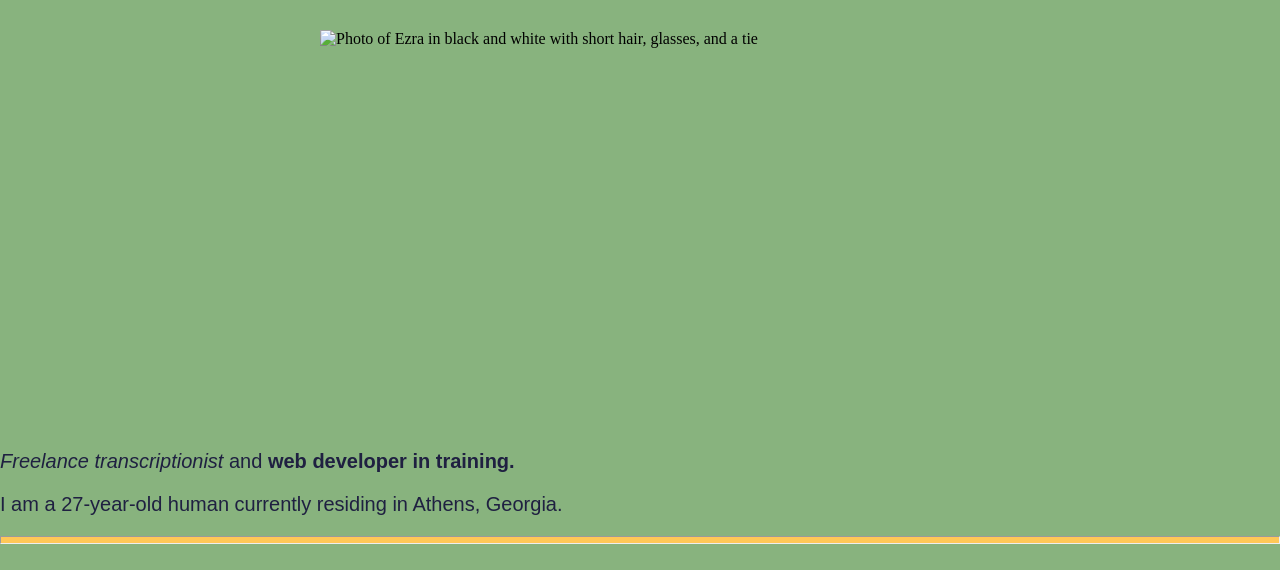
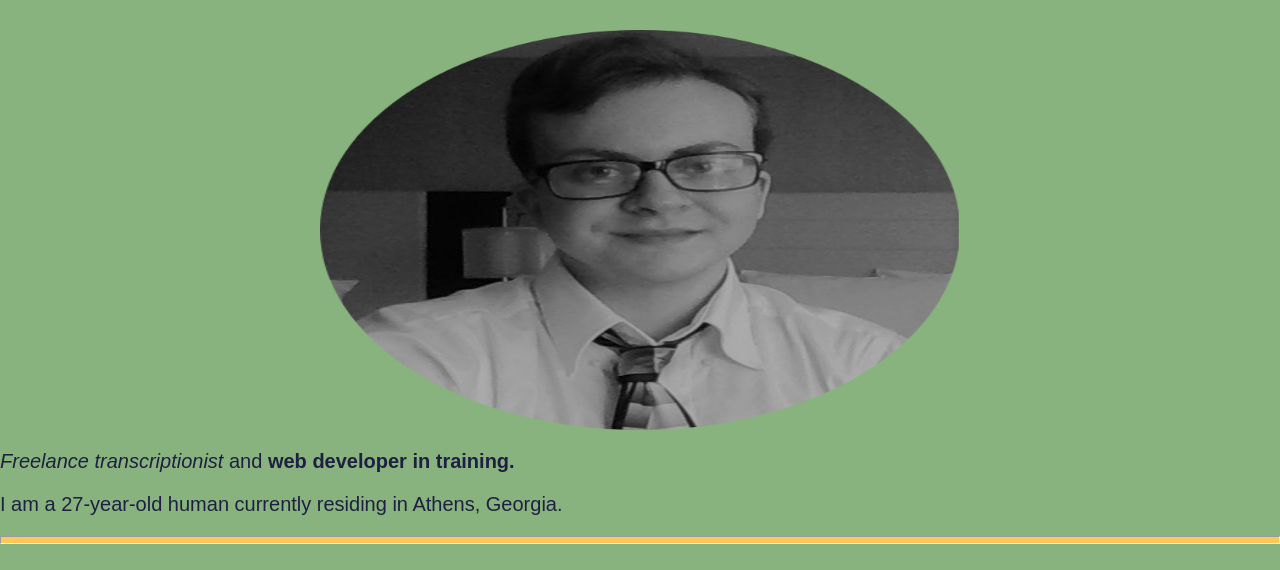
Before and after one commit to camp-ezra/personal-site, a plain HTML site: page index.html in a window 1280 px wide. Shown: the part 190-760 px from the top of the page. Drawn offline with nearby package versions, Linux system fonts and the light colour scheme.

Commit message:
Update index.html
Fixed issue with not showing photo due to not including the 'images' file name in the image file link.

```diff
--- a/index.html
+++ b/index.html
@@ -15,7 +15,7 @@
   </header>
 
   <main>
-    <img src="ezra-avatar.png" alt="Photo of Ezra in black and white with short hair, glasses, and a tie" title="Ezra" height="400" class = "center"/>
+    <img src="images/ezra-avatar.png" alt="Photo of Ezra in black and white with short hair, glasses, and a tie" title="Ezra" height="400" class = "center"/>
 
     <p><em>Freelance transcriptionist</em> and <strong>web developer in training.</strong></p>
     <p>I am a 27-year-old human currently residing in Athens, Georgia.</p>
```
